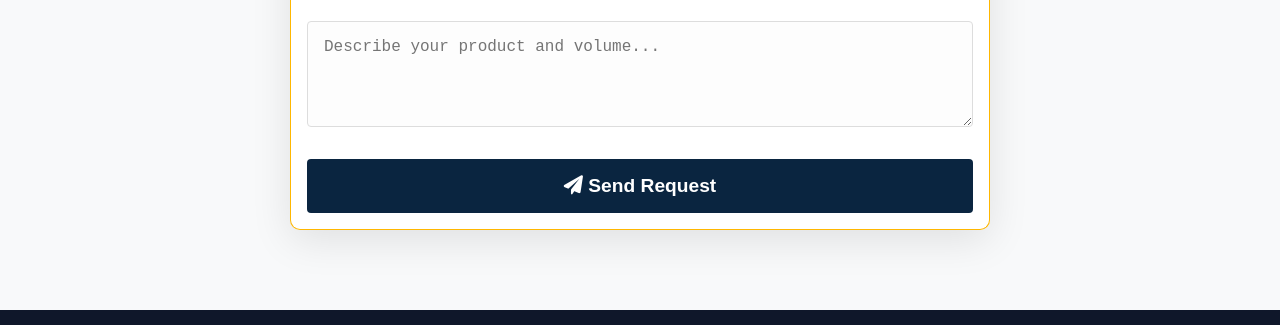
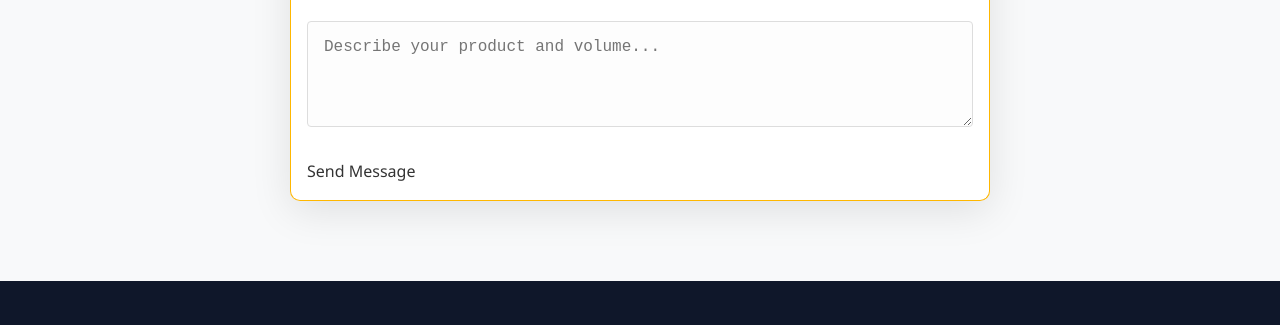
Before and after one commit to zenloop24/Skyline-Marketing25, a plain HTML site: page index.html in a window 1280 px wide. Shown: the part 2394-2719 px from the top of the page. Drawn offline with Linux system fonts and the light colour scheme.

Commit message:
Update index.html

```diff
--- a/index.html
+++ b/index.html
@@ -217,9 +217,10 @@
 
                 <textarea id="description" rows="4" placeholder="Describe your product and volume..."></textarea>
 
-                <button type="submit" class="submit-btn">
-                    <i class="fas fa-paper-plane"></i> Send Request
-                </button>
+                <a href="mailto:zenlooptech246@gmail.com?subject=Inquiry%20from%20Website&body=Hi%20ZenLoop%20Team,"
+                            class="btn btn-primary btn-large" style="text-decoration: none; display: inline-block;">
+                            Send Message
+                        </a>
             </form>
         </div>
 
@@ -273,4 +274,5 @@
     <script src="script.js"></script>
 </body>
 
+
 </html>
```
